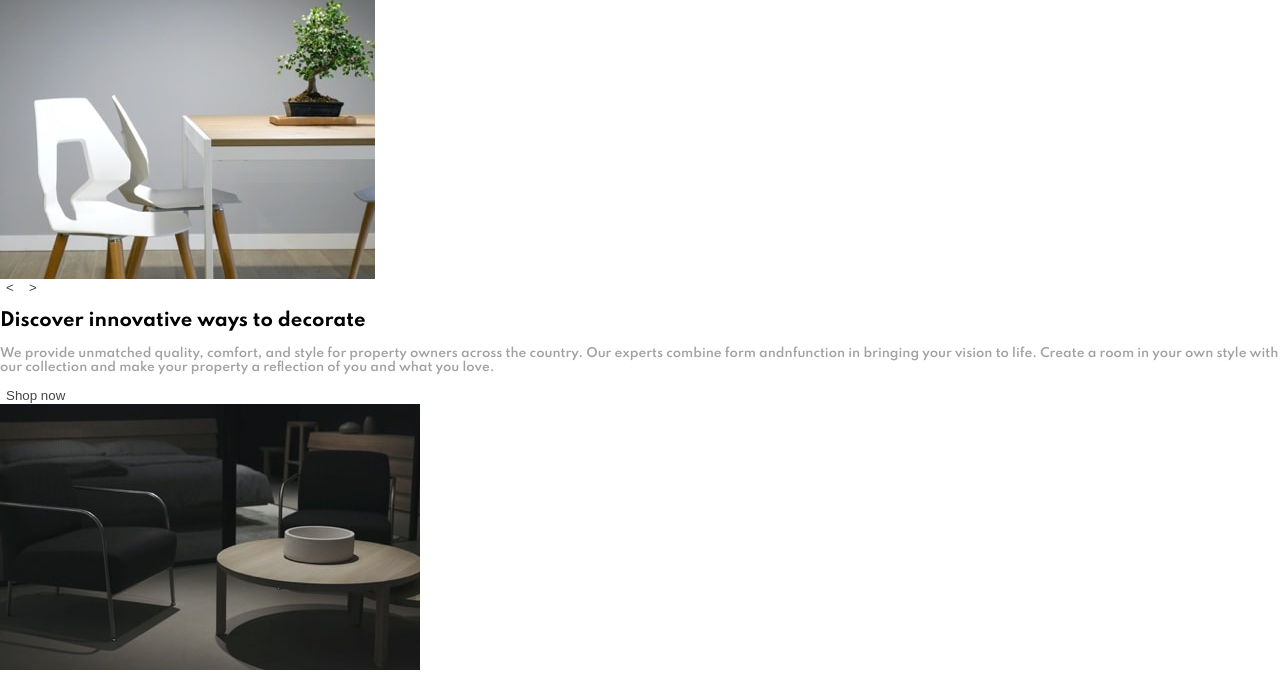
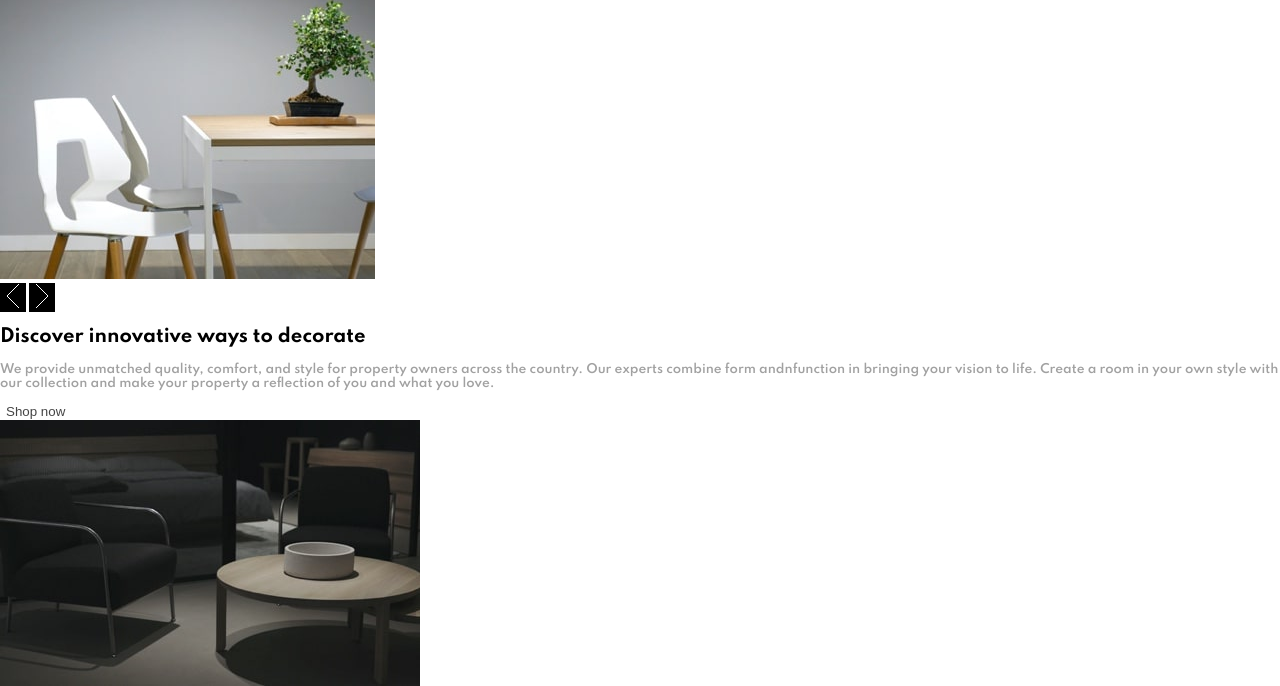
Before and after one commit to dinakonto/room-homepage, a website: page index.html in a window 1280 px wide. Shown: the part 81-767 px from the top of the page. Drawn offline with nearby package versions, Linux system fonts and the light colour scheme.

Commit message:
Refactor js for accessibility gains Reference: https://www.w3.org/WAI/tutorials/carousels/structure/

```diff
--- a/index.html
+++ b/index.html
@@ -32,43 +32,60 @@
       </nav>
     </header>
 
-    <section class="slider">
+    <section class="slider" aria-label="Slider">
       <div class="hero-images slide">
-        <div class="images">
-          <img src="./images/mobile-image-hero-1.jpg" alt="" class="1 current">
-          <img src="./images/mobile-image-hero-2.jpg" alt="" class="2">
-          <img src="./images/mobile-image-hero-3.jpg" alt="" class="3">
-        </div>
-        <div id="slider-ctrl">
-          <button id="prev" onclick="slideChange()"><</button>
-          <button id="next" onclick="slideChange()">></button>
-        </div>
+        <ul class="images">
+          <li class="1">
+            <img src="./images/mobile-image-hero-1.jpg" alt="">
+          </li>
+          <li class="2">
+            <img src="./images/mobile-image-hero-2.jpg" alt="">
+          </li>
+          <li  class="3">
+            <img src="./images/mobile-image-hero-3.jpg" alt="">
+          </li>
+        </ul>
+        <ul id="slider-ctrl">
+          <li>
+            <button type="button" id="prev">
+              <img src="./images/icon-angle-left.svg" alt="Previous item">
+            </button>
+          </li>
+          <li>
+            <button type="button" id="next">
+              <img src="./images/icon-angle-right.svg" alt="Next item">
+            </button>
+          </li>
+        </ul>
       </div>
       <div class="hero-text slide">
-        <div class="1 current">
+        <ul>
+          <li class="1">
             <h1>Discover innovative ways to decorate</h1>
             <p>
               We provide unmatched quality, comfort, and style for property owners across the country.
               Our experts combine form andnfunction in bringing your vision to life. Create a room in your
               own style with our collection and make your property a reflection of you and what you love.
             </p>
-        </div>
-        <div class="2">
+          </li>
+          <li class="2">
             <h1>We are available all across the globe</h1>
             <p>
               With stores all over the world, it's easy for you to find furniture for your home or place of business.
               Locally, we’re in most major cities throughout the country. Find the branch nearest you using our
               store locator. Any questions? Don't hesitate to contact us today.
             </p>
-        </div>
-        <div class="3">
+          </li>
+          <li class="3">
             <h1>Manufactured with the best materials</h1>
             <p>
               Our modern furniture store provide a high level of quality. Our company has invested in advanced technology
               to ensure that every product is made as perfect and as consistent as possible. With three decades of
               experience in this industry, we understand what customers want for their home and office.
             </p>
-        </div>
+          </li>
+        </ul>
+        <div aria-live="polite" aria-atomic="true" class="liveregion"></div>
         <button class="btn-primary">Shop now</button>
       </div>
     </section>
--- a/js/slider.js
+++ b/js/slider.js
@@ -1,39 +1,45 @@
 // Get total number of slides
-const numSlides = $(".images").children().length;
+const slidesText = $(".hero-text ul").children();
+const slidesImages = $(".hero-images .images").children();
+const numOfSlides = slidesText.length - 1;
+let slideNum;
 
-function slideChange() {
-  const currentSlide = $(".slide .current");
-  let nextSlide;
-  let prevSlide;
+function init() {
+  slideNum = 0;
+  slidesText.eq(slideNum).addClass("current");
+  slidesImages.eq(slideNum).addClass("current");
+}
 
-  // HIDE OLD SLIDE
-  currentSlide.removeClass("current");
+function changeSlide(dir) { // dir = Direction of click (prev/next)
+  // Get current
+  const oldSlides = $(".slide .current");
 
-  // SHOW NEXT SLIDE
-  if (event.target.id === "next") {
-    if (!currentSlide.hasClass(numSlides)) {
-      nextSlide = currentSlide.next();
+  // Change num
+  if (dir === "next") {
+    console.log("clicked next")
+    slideNum++;
+    if (slideNum > numOfSlides) {
+      slideNum = 0;
     }
-    // If it's the last slide, loop back around to the first
-    else {
-      nextSlide = $(".slide .1");
-    };
-
-    // Change slide
-    nextSlide.addClass("current");
+  } else if (dir === "prev") {
+    console.log("clicked prev")
+    slideNum--;
+    if (slideNum < 0) {
+      slideNum = numOfSlides;
+    }
   }
 
-  // SHOW PREVIOUS SLIDE
-  else if (event.target.id === "prev") {
-    if (!currentSlide.hasClass("1")) {
-      prevSlide = currentSlide.prev();
-    }
-    // If it's the first slide, loop back around to the last
-    else {
-      prevSlide = $(".slide ." + numSlides);
-    };
+  // Set new, remove old
+  slidesText.eq(slideNum).addClass("current");
+  slidesImages.eq(slideNum).addClass("current");
+  oldSlides.removeClass("current");
 
-    // Change slide
-    prevSlide.addClass("current");
-  }
+  // Announce slide number to screenreaders
+  $(".liveregion").text("Item " + (slideNum + 1) + " of " + (numOfSlides + 1));
 }
+
+init();
+
+$("#slider-ctrl button").click(function() {
+  changeSlide(this.id);
+});
--- a/styles/sass/styles.sass
+++ b/styles/sass/styles.sass
@@ -35,12 +35,25 @@ button
   border: none
 img
   max-width: 100%
+
 // SLIDER
-.slide img,
+//Functionality
+.slide li,
 .hero-text div
   display: none
 .slide .current
   display: block
+.slide #slider-ctrl li
+  display: inline-block
+// Style
+.slide ul
+  list-style-type: none
+  padding: 0
+  margin: 0
+#slider-ctrl button
+  background: $col-primary-dark
+.liveregion
+  visibility: none
 // HEADER
 header
   padding: 45px 25px
@@ -60,6 +73,10 @@ header nav li#hamburger
   left: 25px
 header nav li:not(#hamburger)
   display: none
+header nav li a
+  text-transform: lowercase
+  text-decoration: none
+  color: $col-primary-dark
 // Mobile menu
 header.show-menu
   background: $col-primary-light
@@ -72,10 +89,6 @@ header.show-menu nav ul
   justify-content: space-between
 header.show-menu nav li:not(#hamburger)
   display: inline-block
-header nav li a
-  text-transform: lowercase
-  text-decoration: none
-  color: $col-primary-dark
 .overlay
   width: 100%
   height: 200px
```
Also changed, not shown: styles/css/styles.css, 1 other file. Lines whose indentation alone changed are shown as unchanged.
